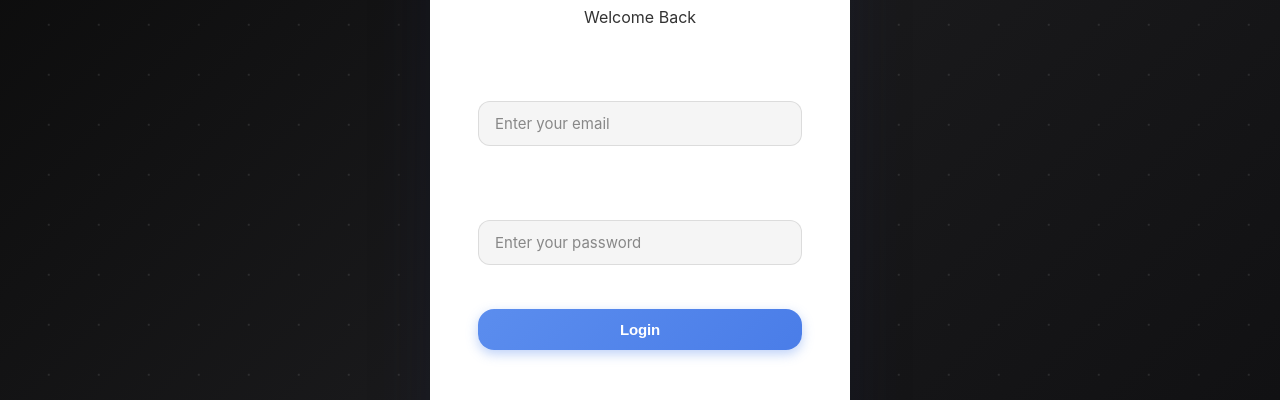
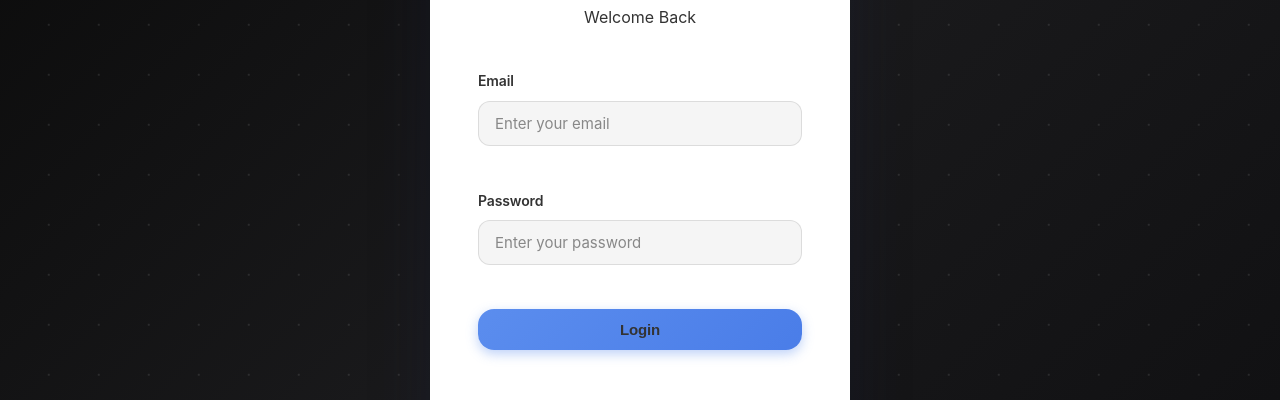
Before and after one commit to shriyanskumar/shreyEL, a React (Create React App) app in the folder frontend/: page /login in a window 1280 px wide. Shown: the part 214-614 px from the top of the page. Built offline with nearby package versions, Linux system fonts and the light colour scheme; no server answers.

Commit message:
Update auth.css

```diff
--- a/frontend/src/styles/auth.css
+++ b/frontend/src/styles/auth.css
@@ -45,11 +45,12 @@
   max-width: 420px;
   z-index: 10;
   position: relative;
-  color: #333333;
+  color: #333333 !important;
 }
 
+.auth-card,
 .auth-card * {
-  color: inherit;
+  color: #333333 !important;
 }
 
 .auth-header {
@@ -59,14 +60,14 @@
 
 .auth-header h1 {
   font-size: 28px;
-  color: #4a6cf7;
+  color: #4a6cf7 !important;
   margin: 0 0 8px 0;
   font-weight: 700;
 }
 
 .auth-header p {
   font-size: 16px;
-  color: #333333;
+  color: #333333 !important;
   margin: 0;
 }
 
@@ -107,7 +108,7 @@
 .form-group label {
   font-size: 14px;
   font-weight: 600;
-  color: #333333;
+  color: #333333 !important;
   margin-bottom: 8px;
 }
 
@@ -198,13 +199,13 @@
 .auth-footer p {
   margin: 0;
   font-size: 14px;
-  color: #333333;
+  color: #333333 !important;
 }
 
 .auth-toggle-btn {
   background: none;
   border: none;
-  color: #4a6cf7;
+  color: #4a6cf7 !important;
   font-weight: 600;
   cursor: pointer;
   font-size: 14px;
```
